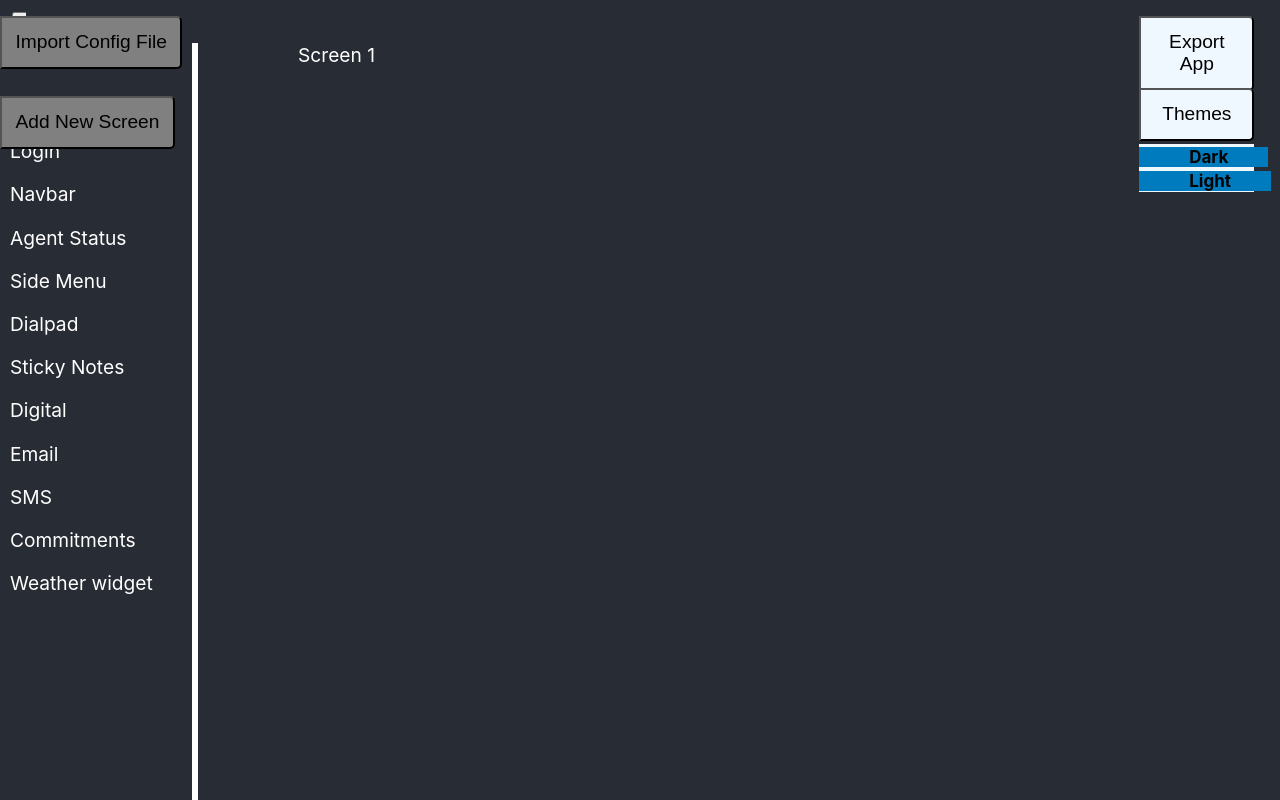
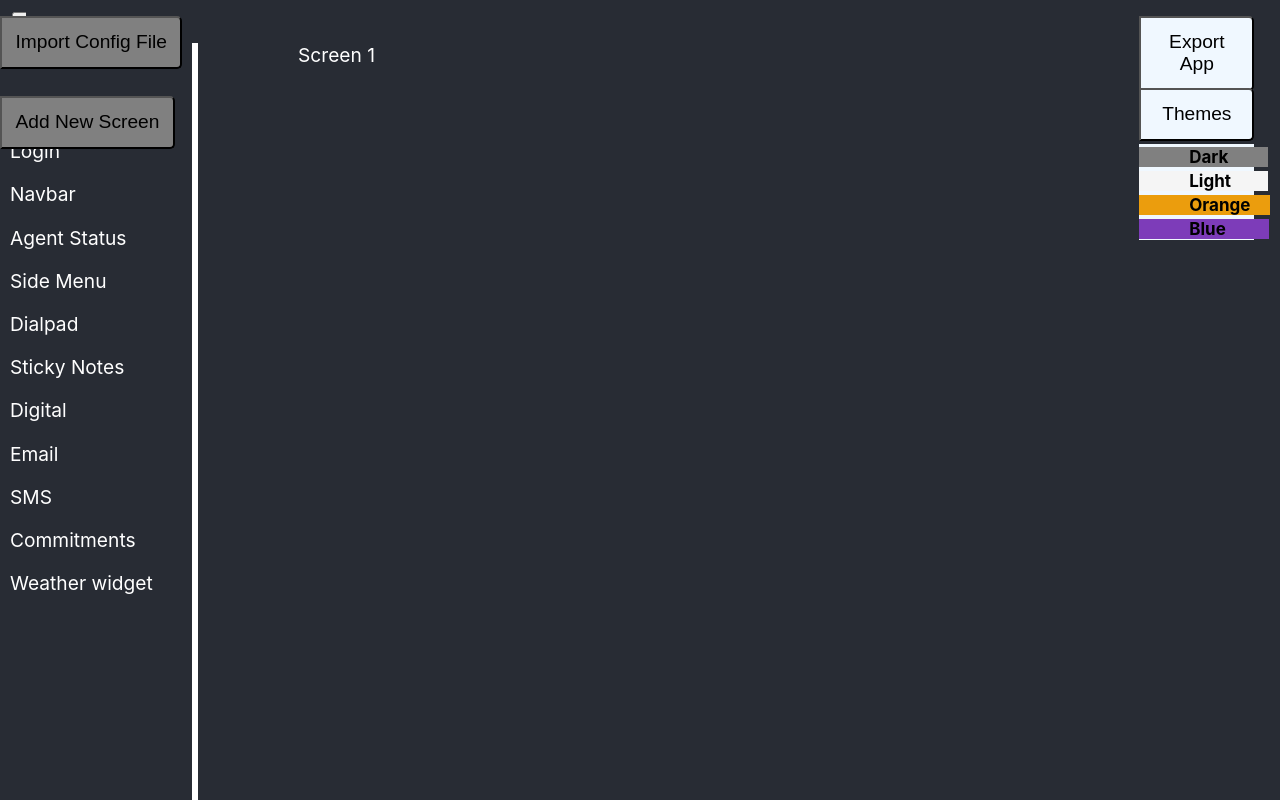
Before and after one commit to pankajrode0077/learningReact, a React (Create React App) app: page / in a window 1280 px wide. Both pictures are taken after a click on the button "Themes". Built offline with nearby package versions, Linux system fonts and the light colour scheme.

Commit message:
updated  theme cosmatic changes

```diff
--- a/src/App.css
+++ b/src/App.css
@@ -216,14 +216,32 @@ button:hover {
   font-size:17px;
   max-height:10px;
 }
-.thmTxt{
+.lightTheme{
+  padding-right: 37px !important;
+  background-color: whitesmoke;
+}
+
+.darkTheme{
+  background-color:grey;
+}
+
+.orangeTheme {
+  padding-right: 20px !important;
+  background-color:rgb(235, 157, 13);
+}
+
+.blueTheme {
+  padding-right: 43px !important;
+  background-color:rgb(125, 60, 185);
+}
+
+.thmtxt{
   color:#000;
   font-size:17px;
   font-weight: bold;;
   max-height:10px;
   padding-left: 50px;
   padding-right: 40px;
-  background-color: #007cbe;
 }
 
 .ipInput{
@@ -232,6 +250,9 @@ button:hover {
   font-size: 14px;
   font-style: italic;
 }
+
+
+
 
 .outerLogin {
   padding:40px;
--- a/src/App.js
+++ b/src/App.js
@@ -246,8 +246,10 @@ const updateView = (lbl)=>{
             <button className="dropdown" onClick={() => { setopenTheme(true) }} >Themes</button>
             <div className="dropdowns">
               {openTheme && <div id="myDropdown" class="dropdown-content">
-                <label className="thmTxt" onClick={() => { setopenTheme(false) }}>Dark</label><br></br>
-                <label className="thmTxt" onClick={() => { setopenTheme(false) }}>Light</label>
+                <label className="darkTheme thmtxt" onClick={() => { setopenTheme(false) }}>Dark</label><br/>
+                <label className="lightTheme thmtxt" onClick={() => { setopenTheme(false) }}>Light</label><br/>
+                <label className="orangeTheme thmtxt" onClick={() => { setopenTheme(false) }}>Orange</label><br/>
+                <label className="blueTheme thmtxt" onClick={() => { setopenTheme(false) }}>Blue</label><br/>
               </div>}
             </div>
           </div>
```
